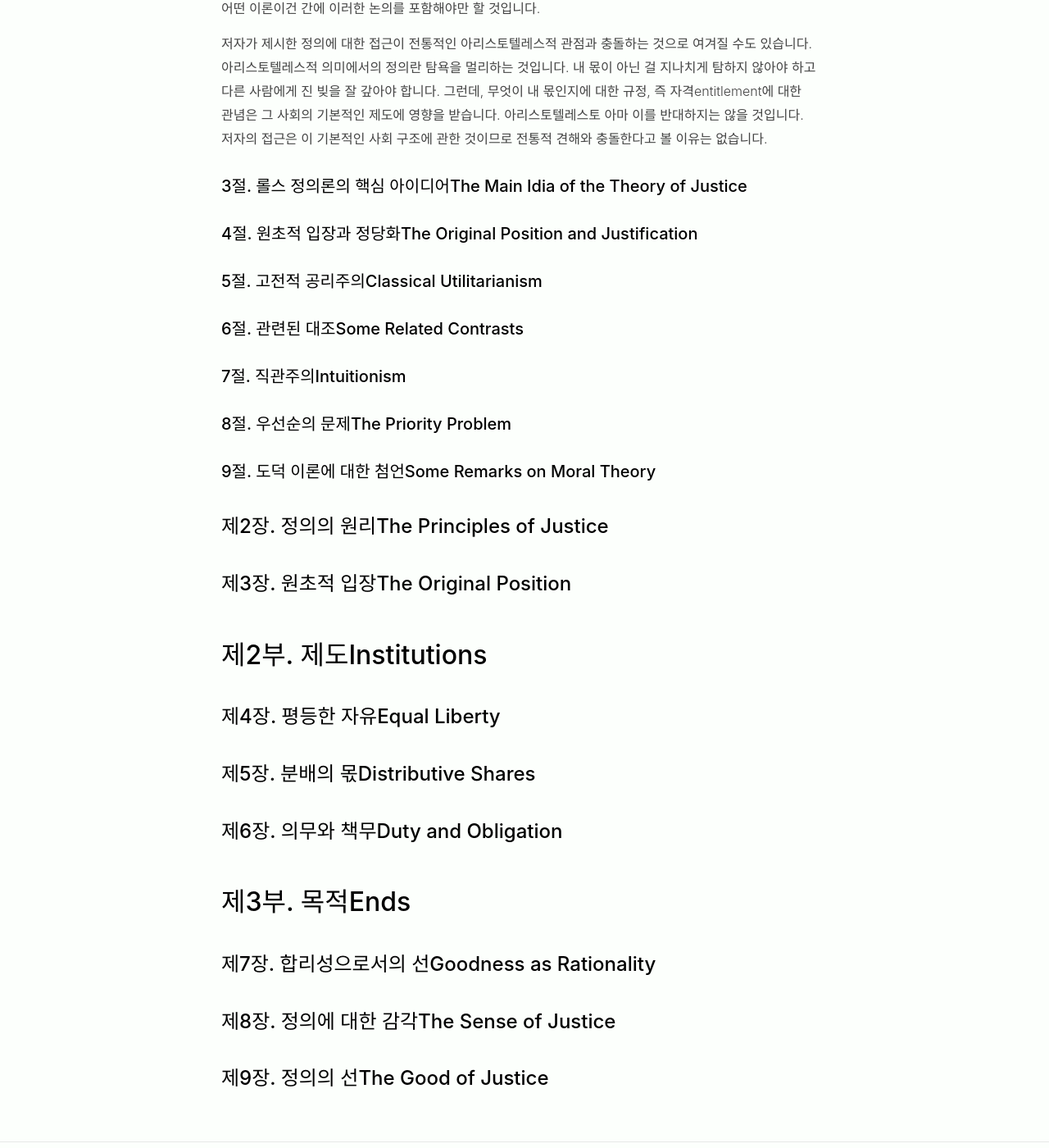
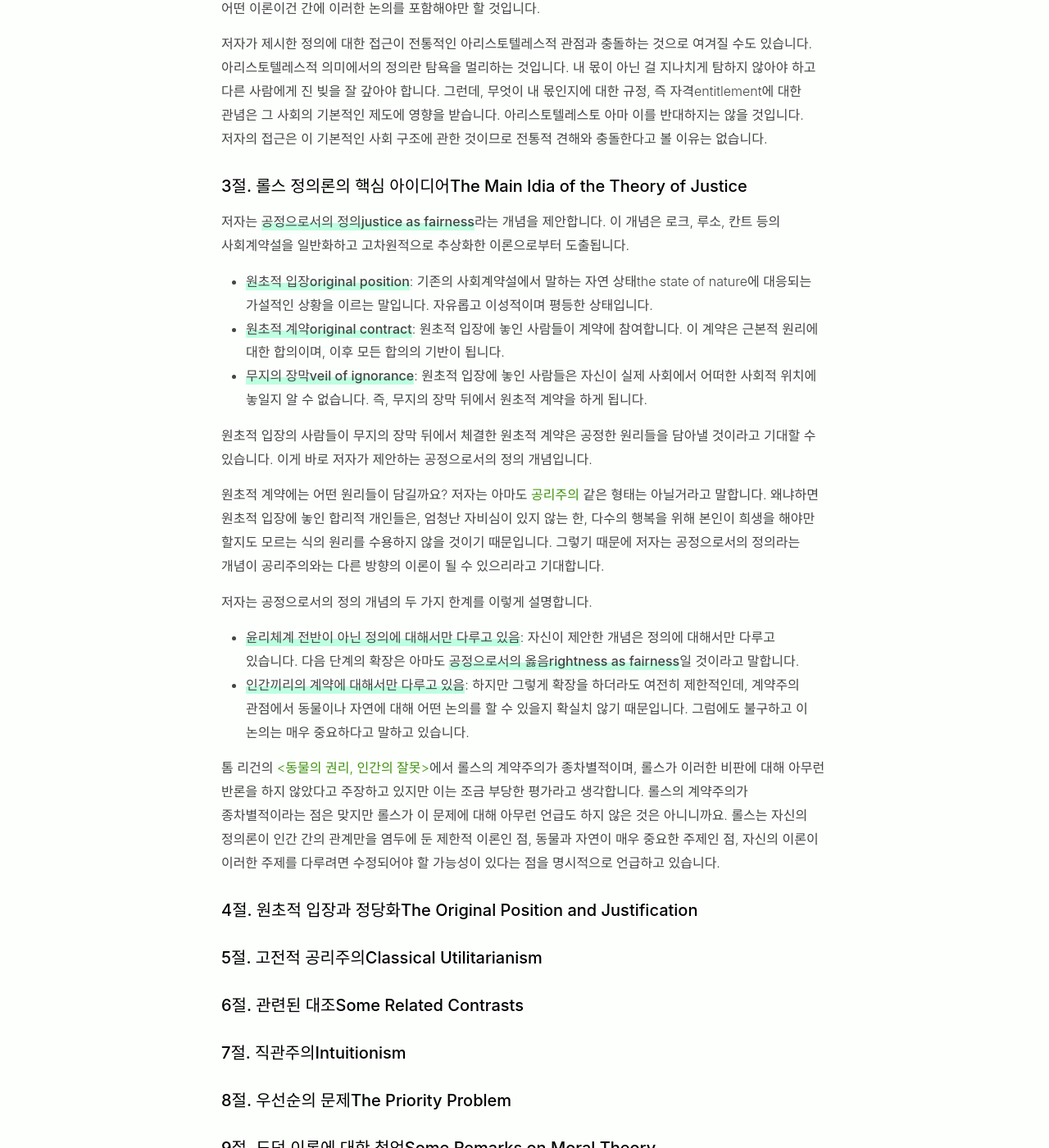
Before and after one commit to veganstudies/veganstudies.github.io, a Jekyll site: the page built from _posts/2021-01-19-a-theory-of-justice.md, in a window 1280 px wide and 1400 px high, scrolled down 3262 px. Shown: the whole window at 82% size. Built offline with Jekyll 4.4.1, drawn with Linux system fonts in a browser that asks for light colours; some web fonts are replaced.

Commit message:
롤스 계약주의에 대한 톰 리건의 비판

```diff
--- a/_posts/2021-01-19-a-theory-of-justice.md
+++ b/_posts/2021-01-19-a-theory-of-justice.md
@@ -121,6 +121,52 @@ Fairness\>가 롤스의 견해를 더 잘 담아내고 있지만, 롤스에 대
 
 #### 3절. 롤스 정의론의 핵심 아이디어The Main Idia of the Theory of Justice
 
+저자는 **공정으로서의 정의justice as fairness**라는 개념을 제안합니다. 이
+개념은 로크, 루소, 칸트 등의 사회계약설을 일반화하고 고차원적으로
+추상화한 이론으로부터 도출됩니다.
+
+* **원초적 입장original position**: 기존의 사회계약설에서 말하는 자연
+  상태the state of nature에 대응되는 가설적인 상황을 이르는 말입니다.
+  자유롭고 이성적이며 평등한 상태입니다.
+* **원초적 계약original contract**: 원초적 입장에 놓인 사람들이 계약에
+  참여합니다. 이 계약은 근본적 원리에 대한 합의이며, 이후 모든 합의의
+  기반이 됩니다.
+* **무지의 장막veil of ignorance**: 원초적 입장에 놓인 사람들은 자신이
+  실제 사회에서 어떠한 사회적 위치에 놓일지 알 수 없습니다. 즉, 무지의
+  장막 뒤에서 원초적 계약을 하게 됩니다.
+
+원초적 입장의 사람들이 무지의 장막 뒤에서 체결한 원초적 계약은 공정한
+원리들을 담아낼 것이라고 기대할 수 있습니다. 이게 바로 저자가 제안하는
+공정으로서의 정의 개념입니다.
+
+원초적 계약에는 어떤 원리들이 담길까요? 저자는 아마도
+[공리주의](/terms/utilitarianism.html) 같은 형태는 아닐거라고 말합니다.
+왜냐하면 원초적 입장에 놓인 합리적 개인들은, 엄청난 자비심이 있지 않는
+한, 다수의 행복을 위해 본인이 희생을 해야만 할지도 모르는 식의 원리를
+수용하지 않을 것이기 때문입니다. 그렇기 때문에 저자는 공정으로서의
+정의라는 개념이 공리주의와는 다른 방향의 이론이 될 수 있으리라고
+기대합니다.
+
+저자는 공정으로서의 정의 개념의 두 가지 한계를 이렇게 설명합니다.
+
+* **윤리체계 전반이 아닌 정의에 대해서만 다루고 있음**: 자신이 제안한
+  개념은 정의에 대해서만 다루고 있습니다. 다음 단계의 확장은 아마도
+  **공정으로서의 옳음rightness as fairness**일 것이라고 말합니다.
+* **인간끼리의 계약에 대해서만 다루고 있음**: 하지만 그렇게 확장을
+  하더라도 여전히 제한적인데, 계약주의 관점에서 동물이나 자연에 대해
+  어떤 논의를 할 수 있을지 확실치 않기 때문입니다. 그럼에도 불구하고
+  이 논의는 매우 중요하다고 말하고 있습니다.
+
+톰 리건의 [\<동물의 권리, 인간의 잘못\>](/2019/08/01/animal-rights-human-wrongs.html)에서
+롤스의 계약주의가 종차별적이며, 롤스가 이러한 비판에 대해 아무런
+반론을 하지 않았다고 주장하고 있지만 이는 조금 부당한 평가라고
+생각합니다. 롤스의 계약주의가 종차별적이라는 점은 맞지만 롤스가
+이 문제에 대해 아무런 언급도 하지 않은 것은 아니니까요. 롤스는
+자신의 정의론이 인간 간의 관계만을 염두에 둔 제한적 이론인 점,
+동물과 자연이 매우 중요한 주제인 점, 자신의 이론이 이러한 주제를
+다루려면 수정되어야 할 가능성이 있다는 점을 명시적으로 언급하고
+있습니다.
+
 #### 4절. 원초적 입장과 정당화The Original Position and Justification
 
 #### 5절. 고전적 공리주의Classical Utilitarianism
```
Also changed, not shown: _posts/2019-08-01-animal-rights-human-wrongs.md (+46 -19 lines).
